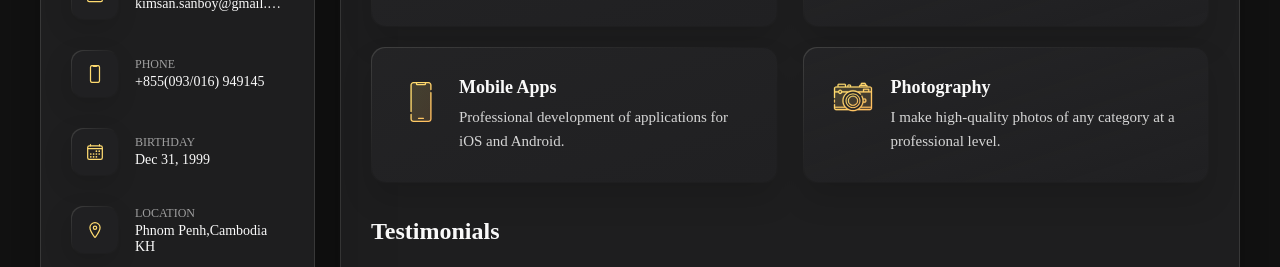
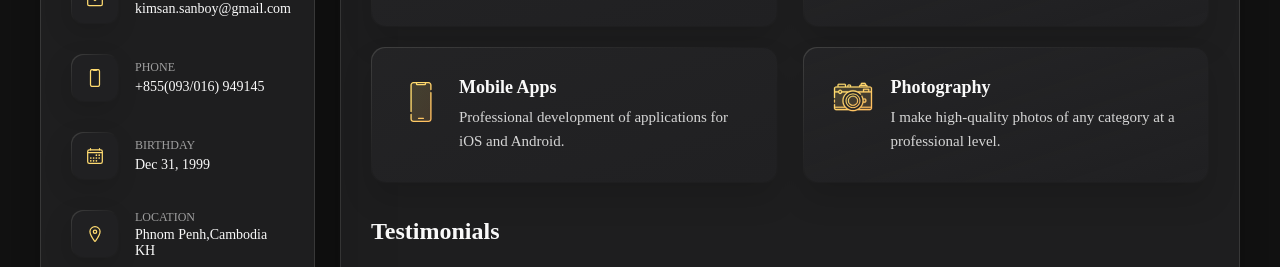
Before and after one commit to kimmsan/CVME, a plain HTML site: page index.html in a window 1280 px wide. Shown: the part 505-772 px from the top of the page. Drawn offline with nearby package versions, Linux system fonts and the light colour scheme; a web font is replaced by a local one.

Commit message:
Update style.css

```diff
--- a/assets/css/style.css
+++ b/assets/css/style.css
@@ -129,7 +129,7 @@ a { text-decoration: none; }
 
 li { list-style: none; }
 
-img, ion-icon, a, button, time, span { display: block; }
+img, ion-icon, a, button, time, span { display: blue; }
 
 button {
   font: inherit;
```
